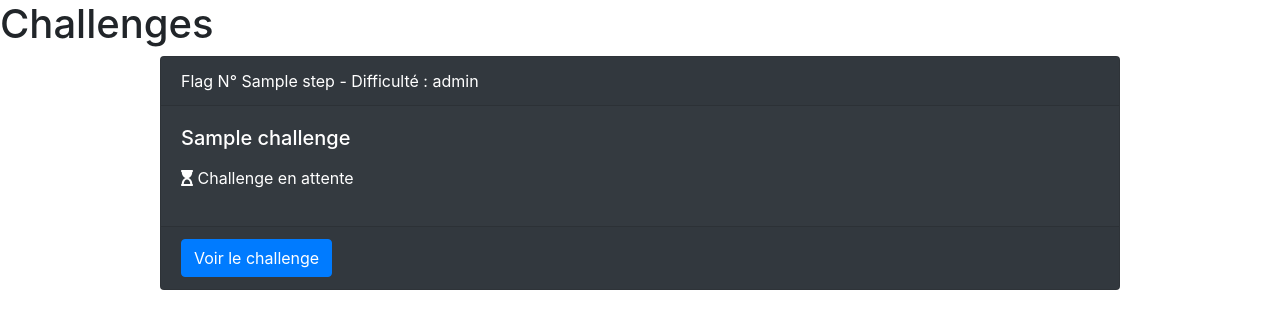
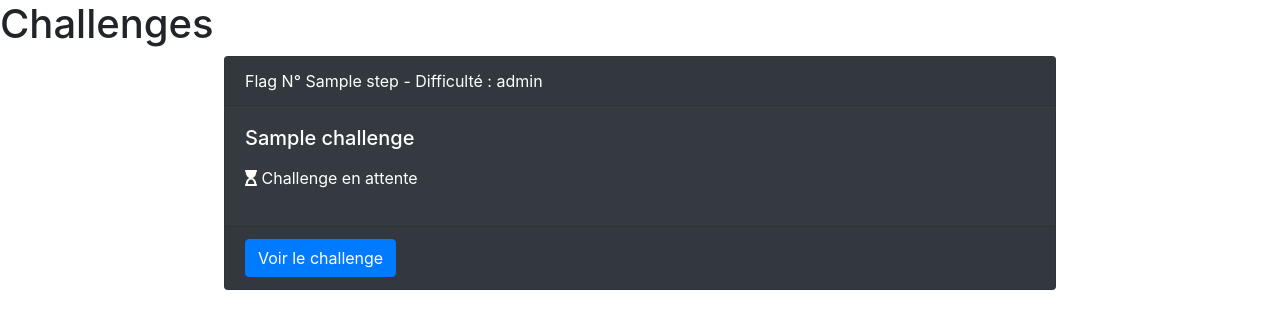
Before and after one commit to WildCodeSchool/2023-03-remote-fr-php-security-contest, a Symfony app: template templates/challenge/index.html.twig in a window 1280 px wide. Shown: the part 56-385 px from the top of the page. Run offline with Twig, Linux system fonts and the light colour scheme; the template is opened without the code that fills it: most values are stand-ins (such as "Sample title", 1, 10 or a date in 2020); style sheets or scripts are compiled from the project's sources; some libraries are stand-ins or nearby versions.

Commit message:
front improvment

```diff
--- a/assets/css/challenge.scss
+++ b/assets/css/challenge.scss
@@ -1,5 +1,5 @@
 .card {
-  margin-left: 10rem;
-  margin-right: 10rem;
+  margin-left: 14rem;
+  margin-right: 14rem;
   margin-bottom: 2rem;
 }
--- a/templates/challenge/_form_solution.html.twig
+++ b/templates/challenge/_form_solution.html.twig
@@ -1,4 +1,6 @@
 <form action="" method="post">
-    <input type="text" name="solution">
-    <button class="btn-outline-primary" type="submit">Test</button>
+    <div class="input-group">
+        <input class="form-control" type="text" name="solution" aria-describedby="button-addon{{ loop.index }}">
+        <button class="btn btn-outline-secondary" type="submit" id="button-addon{{ loop.index }}">Test</button>
+    </div>
 </form>
```
